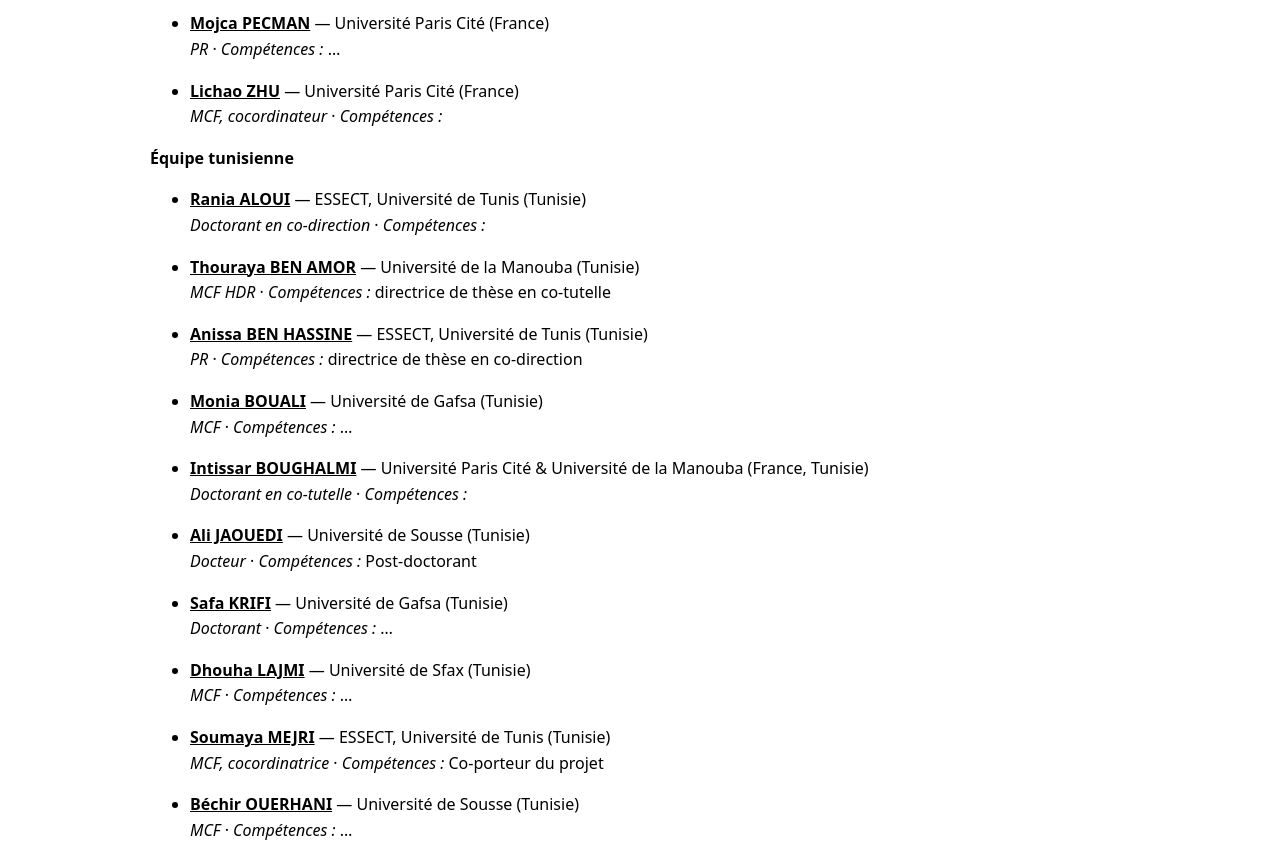
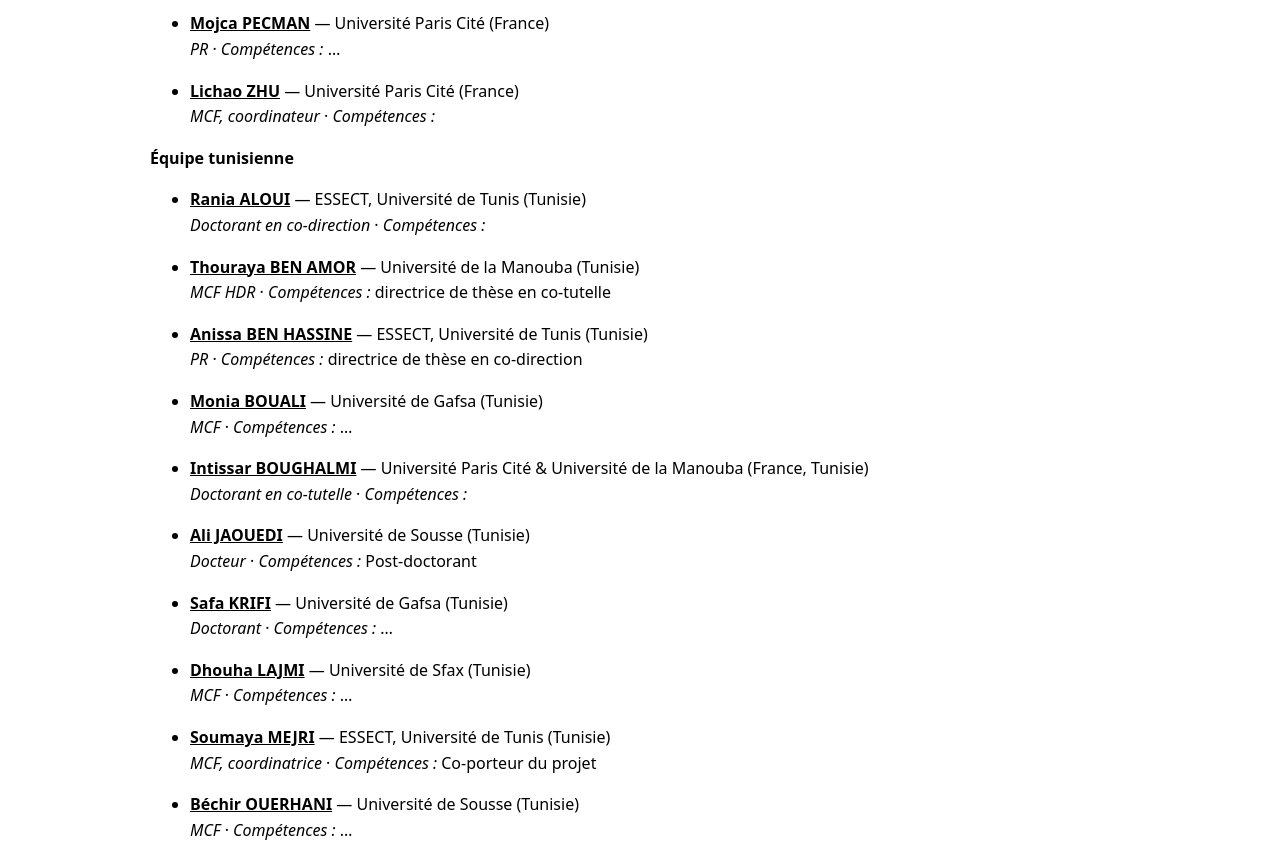
Before and after one commit to d3tip-phc-utique/d3tip-phc-utique.github.io, a Jekyll site: the page built from fr/team.md, in a window 1280 px wide and 1400 px high, scrolled down 639 px. Shown: the part 155-1017 px from the top of the window. Built offline with Jekyll 4.4.1, drawn with Linux system fonts in a browser that asks for light colours.

Commit message:
Update team.md

```diff
--- a/fr/team.md
+++ b/fr/team.md
@@ -35,7 +35,7 @@ permalink: /fr/team/
   *PR* · *Compétences :* …
 
 - **[Lichao ZHU](https://zhulichao.fr)** — Université Paris Cité (France)
-  *MCF, cocordinateur* · *Compétences :*
+  *MCF, coordinateur* · *Compétences :*
 
 
 **Équipe tunisienne**
@@ -64,7 +64,7 @@ permalink: /fr/team/
   *MCF* · *Compétences :* …
 
 - **[Soumaya MEJRI](URL_PERSO)** — ESSECT, Université de Tunis (Tunisie)
-  *MCF, cocordinatrice* · *Compétences :* Co-porteur du projet
+  *MCF, coordinatrice* · *Compétences :* Co-porteur du projet
 
 - **[Béchir OUERHANI](URL_PERSO)** — Université de Sousse (Tunisie)
   *MCF* · *Compétences :* …
```
